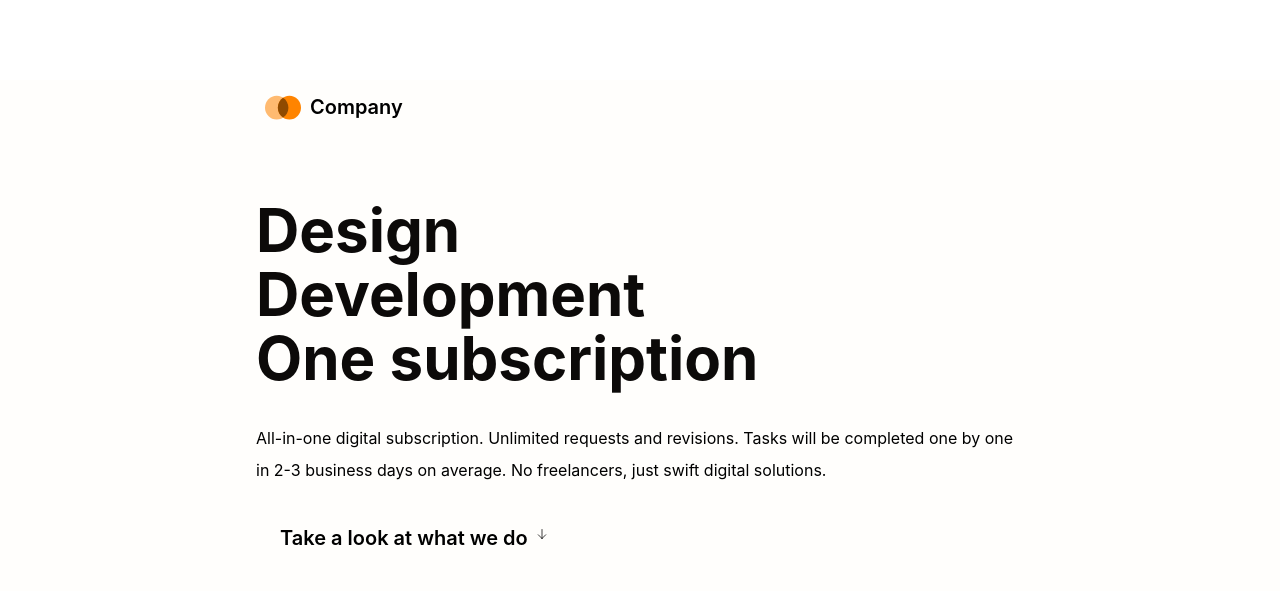
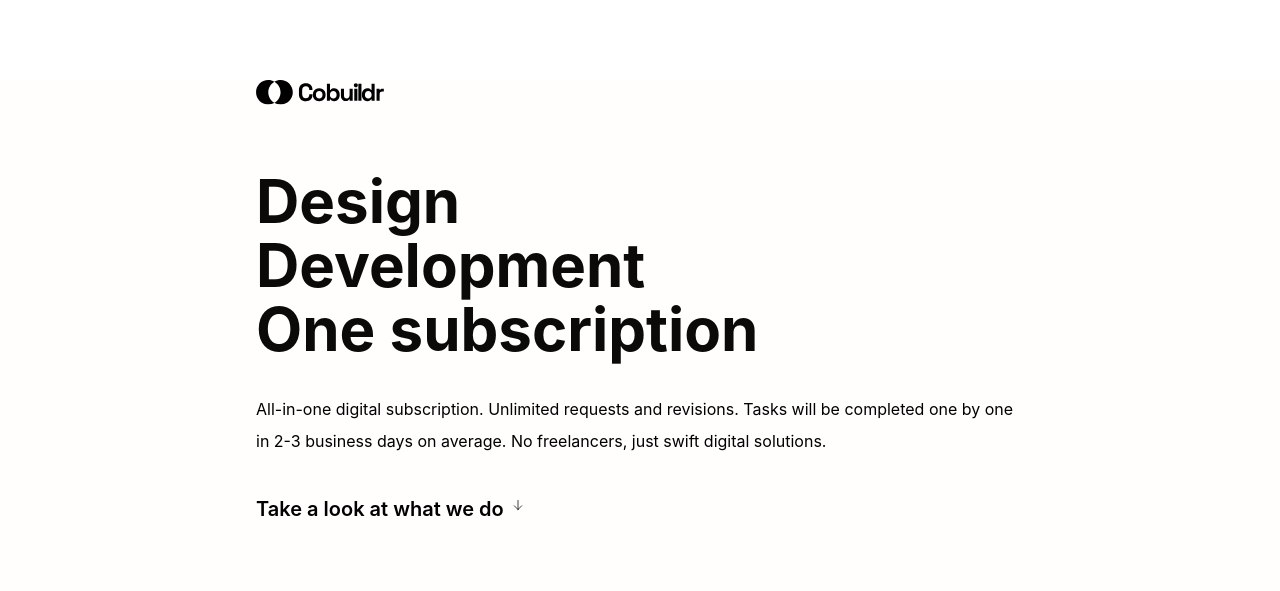
Before and after one commit to francoislongatte/corporate, an Angular app: page / in a window 1280 px wide. Shown: the top 591 px of the page. Built offline with nearby package versions, Linux system fonts and the light colour scheme; what @ng-icons/core, @ng-icons/heroicons would draw is missing.

Commit message:
add logo

```diff
--- /dev/null
+++ b/src/app/core/logo/logo.component.html
@@ -0,0 +1,44 @@
+<svg class="w-full" viewBox="0 0 334 64" fill="none" xmlns="http://www.w3.org/2000/svg">
+	<g clip-path="url(#clip0_1071_78)">
+		<path
+			d="M130.048 55.296C124.501 55.296 120.106 53.75 116.864 50.656C113.621 47.563 112 43.136 112 37.376V26.624C112 20.864 113.621 16.438 116.864 13.344C120.106 10.251 124.501 8.70398 130.048 8.70398C135.552 8.70398 139.808 10.208 142.816 13.216C145.824 16.224 147.328 20.352 147.328 25.6V25.984H139.008V25.344C139.008 22.699 138.272 20.523 136.8 18.816C135.328 17.11 133.077 16.256 130.048 16.256C127.061 16.256 124.714 17.174 123.008 19.008C121.301 20.843 120.448 23.339 120.448 26.496V37.504C120.448 40.619 121.301 43.104 123.008 44.96C124.714 46.816 127.061 47.744 130.048 47.744C133.077 47.744 135.328 46.88 136.8 45.152C138.272 43.424 139.008 41.259 139.008 38.656V37.504H147.328V38.4C147.328 43.648 145.824 47.776 142.816 50.784C139.808 53.792 135.552 55.296 130.048 55.296Z"
+			fill="black"
+		/>
+		<path
+			d="M164.928 55.296C161.77 55.296 158.933 54.656 156.416 53.376C153.898 52.096 151.914 50.24 150.464 47.808C149.013 45.376 148.288 42.454 148.288 39.04V38.016C148.288 34.603 149.013 31.68 150.464 29.248C151.914 26.816 153.898 24.96 156.416 23.68C158.933 22.4 161.77 21.76 164.928 21.76C168.085 21.76 170.922 22.4 173.44 23.68C175.957 24.96 177.941 26.816 179.392 29.248C180.842 31.68 181.568 34.603 181.568 38.016V39.04C181.568 42.454 180.842 45.376 179.392 47.808C177.941 50.24 175.957 52.096 173.44 53.376C170.922 54.656 168.085 55.296 164.928 55.296ZM164.928 48.128C167.402 48.128 169.45 47.328 171.072 45.728C172.693 44.128 173.504 41.835 173.504 38.848V38.208C173.504 35.222 172.704 32.928 171.104 31.328C169.504 29.728 167.445 28.928 164.928 28.928C162.453 28.928 160.405 29.728 158.784 31.328C157.162 32.928 156.352 35.222 156.352 38.208V38.848C156.352 41.835 157.162 44.128 158.784 45.728C160.405 47.328 162.453 48.128 164.928 48.128Z"
+			fill="black"
+		/>
+		<path
+			d="M204.096 55.296C201.237 55.296 199.04 54.806 197.504 53.824C195.968 52.843 194.837 51.755 194.112 50.56H192.96V54.4H185.024V9.59998H193.088V26.304H194.24C194.709 25.536 195.338 24.811 196.128 24.128C196.917 23.446 197.962 22.88 199.264 22.432C200.565 21.984 202.176 21.76 204.096 21.76C206.656 21.76 209.024 22.39 211.2 23.648C213.376 24.907 215.125 26.752 216.448 29.184C217.77 31.616 218.432 34.56 218.432 38.016V39.04C218.432 42.496 217.77 45.44 216.448 47.872C215.125 50.304 213.376 52.15 211.2 53.408C209.024 54.667 206.656 55.296 204.096 55.296ZM201.664 48.256C204.138 48.256 206.208 47.456 207.872 45.856C209.536 44.256 210.368 41.92 210.368 38.848V38.208C210.368 35.136 209.546 32.8 207.904 31.2C206.261 29.6 204.181 28.8 201.664 28.8C199.189 28.8 197.12 29.6 195.456 31.2C193.792 32.8 192.96 35.136 192.96 38.208V38.848C192.96 41.92 193.792 44.256 195.456 45.856C197.12 47.456 199.189 48.256 201.664 48.256Z"
+			fill="black"
+		/>
+		<path
+			d="M233.984 54.912C231.509 54.912 229.344 54.347 227.488 53.216C225.632 52.086 224.192 50.518 223.168 48.512C222.144 46.507 221.632 44.203 221.632 41.6V22.656H229.696V40.96C229.696 43.35 230.282 45.142 231.456 46.336C232.629 47.531 234.304 48.128 236.48 48.128C238.954 48.128 240.874 47.307 242.24 45.664C243.605 44.022 244.288 41.728 244.288 38.784V22.656H252.352V54.4H244.416V50.24H243.264C242.752 51.307 241.792 52.352 240.384 53.376C238.976 54.4 236.842 54.912 233.984 54.912Z"
+			fill="black"
+		/>
+		<path
+			d="M256.512 54.4V22.656H264.576V54.4H256.512ZM260.544 18.944C259.093 18.944 257.866 18.475 256.864 17.536C255.861 16.598 255.36 15.36 255.36 13.824C255.36 12.288 255.861 11.051 256.864 10.112C257.866 9.174 259.093 8.70398 260.544 8.70398C262.037 8.70398 263.274 9.174 264.256 10.112C265.237 11.051 265.728 12.288 265.728 13.824C265.728 15.36 265.237 16.598 264.256 17.536C263.274 18.475 262.037 18.944 260.544 18.944Z"
+			fill="black"
+		/>
+		<path d="M275.2 9.59998H267.136V54.4H275.2V9.59998Z" fill="black" />
+		<path
+			d="M290.56 55.296C288.042 55.296 285.685 54.667 283.488 53.408C281.29 52.15 279.53 50.304 278.208 47.872C276.885 45.44 276.224 42.496 276.224 39.04V38.016C276.224 34.56 276.885 31.616 278.208 29.184C279.53 26.752 281.28 24.907 283.456 23.648C285.632 22.39 288 21.76 290.56 21.76C292.48 21.76 294.09 21.984 295.392 22.432C296.693 22.88 297.749 23.446 298.56 24.128C299.37 24.811 299.989 25.536 300.416 26.304H301.568V9.59998H309.632V54.4H301.696V50.56H300.544C299.818 51.755 298.698 52.843 297.184 53.824C295.669 54.806 293.461 55.296 290.56 55.296ZM292.992 48.256C295.466 48.256 297.536 47.456 299.2 45.856C300.864 44.256 301.696 41.92 301.696 38.848V38.208C301.696 35.136 300.874 32.8 299.232 31.2C297.589 29.6 295.509 28.8 292.992 28.8C290.517 28.8 288.448 29.6 286.784 31.2C285.12 32.8 284.288 35.136 284.288 38.208V38.848C284.288 41.92 285.12 44.256 286.784 45.856C288.448 47.456 290.517 48.256 292.992 48.256Z"
+			fill="black"
+		/>
+		<path
+			d="M314.624 54.4V22.6559H322.56V26.24H323.712C324.181 24.96 324.96 24.022 326.048 23.424C327.136 22.827 328.405 22.528 329.856 22.528H333.696V29.696H329.728C327.68 29.696 325.994 30.24 324.672 31.328C323.349 32.416 322.688 34.091 322.688 36.352V54.4H314.624Z"
+			fill="black"
+		/>
+		<path
+			fill-rule="evenodd"
+			clip-rule="evenodd"
+			d="M47.9991 59.7137C43.2912 62.4398 37.826 64.0004 31.9993 64.0004C14.3378 64.0004 -0.000976562 49.6619 -0.000976562 32.0004C-0.000976562 14.3392 14.3378 0.000488281 31.9993 0.000488281C37.826 0.000488281 43.2912 1.56132 47.9991 4.28714C38.4373 9.82344 31.9993 20.1662 31.9993 32.0004C31.9993 43.835 38.4373 54.1774 47.9991 59.7137ZM47.9991 4.28714C52.707 1.56132 58.1722 0.000488281 63.9992 0.000488281C81.6604 0.000488281 95.9992 14.3392 95.9992 32.0004C95.9992 49.6619 81.6604 64.0004 63.9992 64.0004C58.1722 64.0004 52.707 62.4398 47.9991 59.7137C57.5611 54.1774 63.9992 43.835 63.9992 32.0004C63.9992 20.1662 57.5611 9.82344 47.9991 4.28714Z"
+			fill="black"
+		/>
+	</g>
+	<defs>
+		<clipPath id="clip0_1071_78">
+			<rect width="334" height="64" fill="white" />
+		</clipPath>
+	</defs>
+</svg>
--- a/src/app/core/navbar/navbar.component.html
+++ b/src/app/core/navbar/navbar.component.html
@@ -1,24 +1,3 @@
 <a class="flex items-center text-xl font-semibold" href="#" aria-label="Brand">
-	<span class="m-1 inline-flex h-[46px] w-[46px] items-center justify-center align-middle">
-		<svg width="36" height="25" viewBox="0 0 36 25" fill="none" xmlns="http://www.w3.org/2000/svg">
-			<g id="Shape">
-				<path
-					id="Vector"
-					d="M23.3885 12.6865C23.3885 19.2193 18.1528 24.5152 11.6942 24.5152C5.23573 24.5152 0 19.2193 0 12.6865C0 6.15372 5.23573 0.857834 11.6942 0.857834C18.1528 0.857834 23.3885 6.15372 23.3885 12.6865Z"
-					fill="#FFBA70"
-				/>
-				<path
-					id="Vector_2"
-					d="M35.9998 12.6865C35.9998 19.2193 30.8154 24.5152 24.4202 24.5152C18.025 24.5152 12.8406 19.2193 12.8406 12.6865C12.8406 6.15372 18.025 0.857834 24.4202 0.857834C30.8154 0.857834 35.9998 6.15372 35.9998 12.6865Z"
-					fill="#FF8400"
-				/>
-				<path
-					id="Vector_3"
-					d="M18.0884 22.5919C21.2799 20.4797 23.3883 16.8322 23.3883 12.6865C23.3883 8.5409 21.2799 4.89332 18.0884 2.7812C14.9283 4.89332 12.8406 8.5409 12.8406 12.6865C12.8406 16.8322 14.9283 20.4797 18.0884 22.5919Z"
-					fill="#8F4A00"
-				/>
-			</g>
-		</svg>
-	</span>
-	<span class="text-base md:text-xl">Company</span></a
->
+	<div class="logo w-32"></div>
+</a>
--- a/src/app/core/navbar/navbar.component.ts
+++ b/src/app/core/navbar/navbar.component.ts
@@ -1,10 +1,11 @@
-import { ChangeDetectionStrategy, Component } from '@angular/core';
+import { ChangeDetectionStrategy, Component } from '@angular/core'
+import { LogoComponent } from '../logo/logo.component'
 
 @Component({
-  selector: '[Navbar]',
-  templateUrl: './navbar.component.html',
-  standalone: true,
-  imports: [],
-  changeDetection: ChangeDetectionStrategy.OnPush,
+	selector: '[Navbar]',
+	templateUrl: './navbar.component.html',
+	standalone: true,
+	imports: [LogoComponent],
+	changeDetection: ChangeDetectionStrategy.OnPush
 })
 export class NavbarComponent {}
--- a/src/app/page/index/carousel/carousel.component.html
+++ b/src/app/page/index/carousel/carousel.component.html
@@ -1,4 +1,4 @@
-<div class="container px-4 lg:px-6">
+<div class="container px-4 sm:px-0">
 	<div class="inline-flex items-center gap-2 text-xl font-semibold leading-loose">
 		Take a look at what we do
 		<svg
```
Also changed, not shown: src/app/core/logo/logo.component.ts (added, +10 -0 lines), src/assets/logo/Frame.svg (added).
